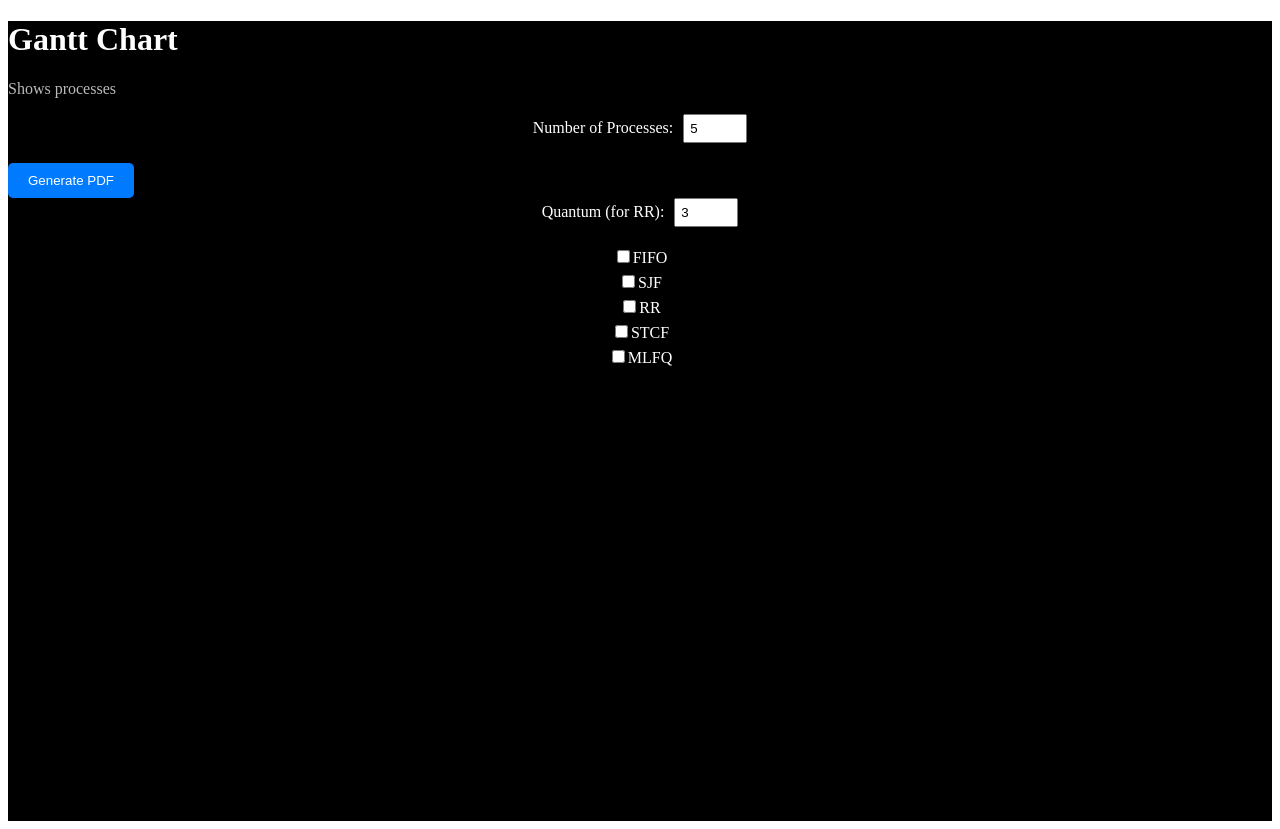
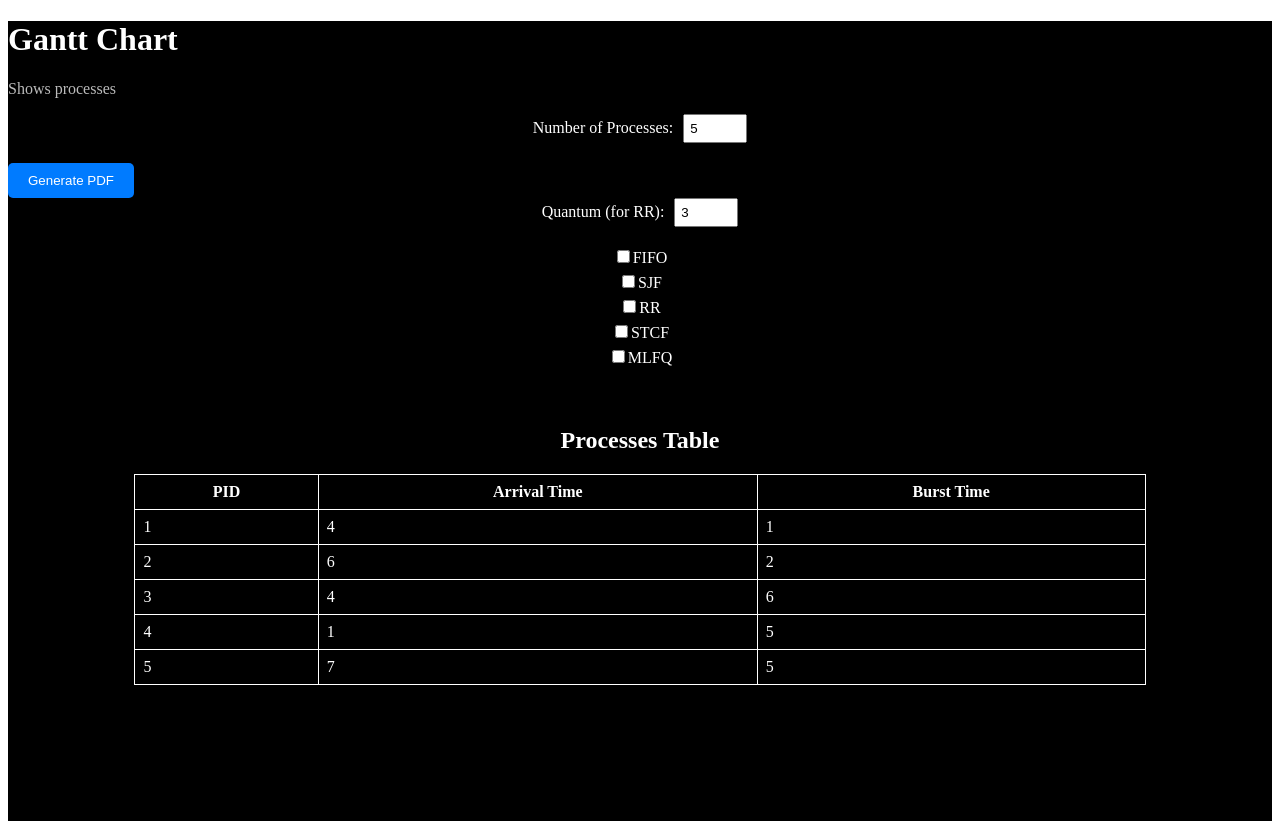
Before and after one commit to lastrod1/OS-Scheduling-Web-App, a Next.js app: page / in a window 1280 px wide. Built offline with nearby package versions, Linux system fonts and the light colour scheme.

Commit message:
Added back in table to show processes.

```diff
--- /dev/null
+++ b/src/app/Table.tsx
@@ -0,0 +1,34 @@
+import React from 'react';
+import { Process } from '../types/process';
+
+interface TableProps {
+  processes: Process[];
+}
+
+const Table: React.FC<TableProps> = ({ processes }) => {
+  return (
+    <div style={{ width: '80%', margin: 'auto', paddingTop: '20px' }}>
+      <h2 style={{ color: '#fff', textAlign: 'center' }}>Processes Table</h2>
+      <table style={{ width: '100%', borderCollapse: 'collapse', color: '#fff' }}>
+        <thead>
+          <tr>
+            <th style={{ border: '1px solid #fff', padding: '8px' }}>PID</th>
+            <th style={{ border: '1px solid #fff', padding: '8px' }}>Arrival Time</th>
+            <th style={{ border: '1px solid #fff', padding: '8px' }}>Burst Time</th>
+          </tr>
+        </thead>
+        <tbody>
+          {processes.map((process) => (
+            <tr key={process.pid}>
+              <td style={{ border: '1px solid #fff', padding: '8px' }}>{process.pid}</td>
+              <td style={{ border: '1px solid #fff', padding: '8px' }}>{process.arrivalTime}</td>
+              <td style={{ border: '1px solid #fff', padding: '8px' }}>{process.burstTime}</td>
+            </tr>
+          ))}
+        </tbody>
+      </table>
+    </div>
+  );
+};
+
+export default Table;
--- a/src/app/page.tsx
+++ b/src/app/page.tsx
@@ -2,6 +2,7 @@
 
 import { useState, useEffect } from "react";
 import GanttChart from "./GanttChart";
+import Table from "./Table";
 import { PDF } from "../utilities/PDF";
 import { generateProcesses } from "../utilities/processGenerator";
 import { Process, Result } from "../types/process";
@@ -32,6 +33,8 @@ export default function Home() {
   }, [numProcesses]);
 
   useEffect(() => {
+    if (processes.length === 0) return;
+
     const newResults: { [key: string]: Result } = {};
 
     selectedAlgorithms.forEach((algorithm) => {
@@ -113,6 +116,8 @@ export default function Home() {
         ))}
       </div>
 
+      <Table processes={processes}/>
+
       {selectedAlgorithms.map((algorithm) => (
         <GanttChart
           key={algorithm}
```
